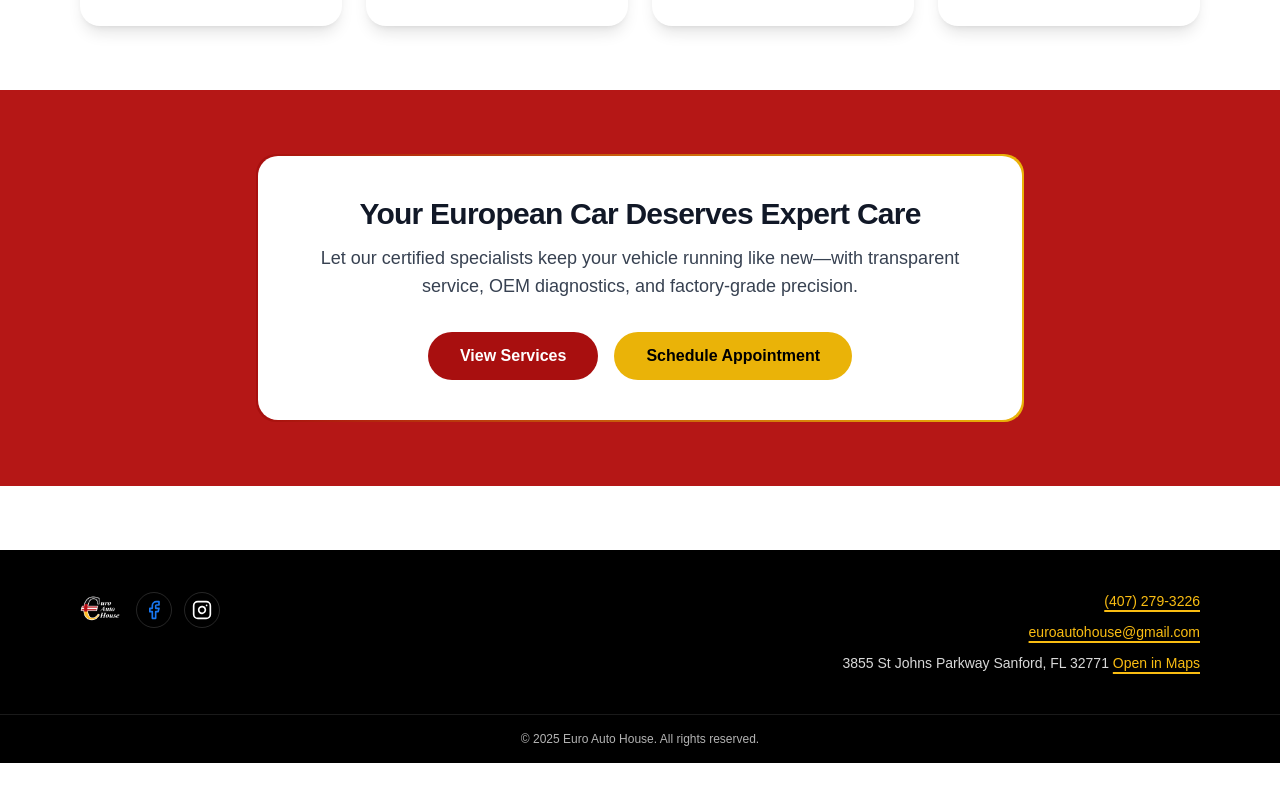
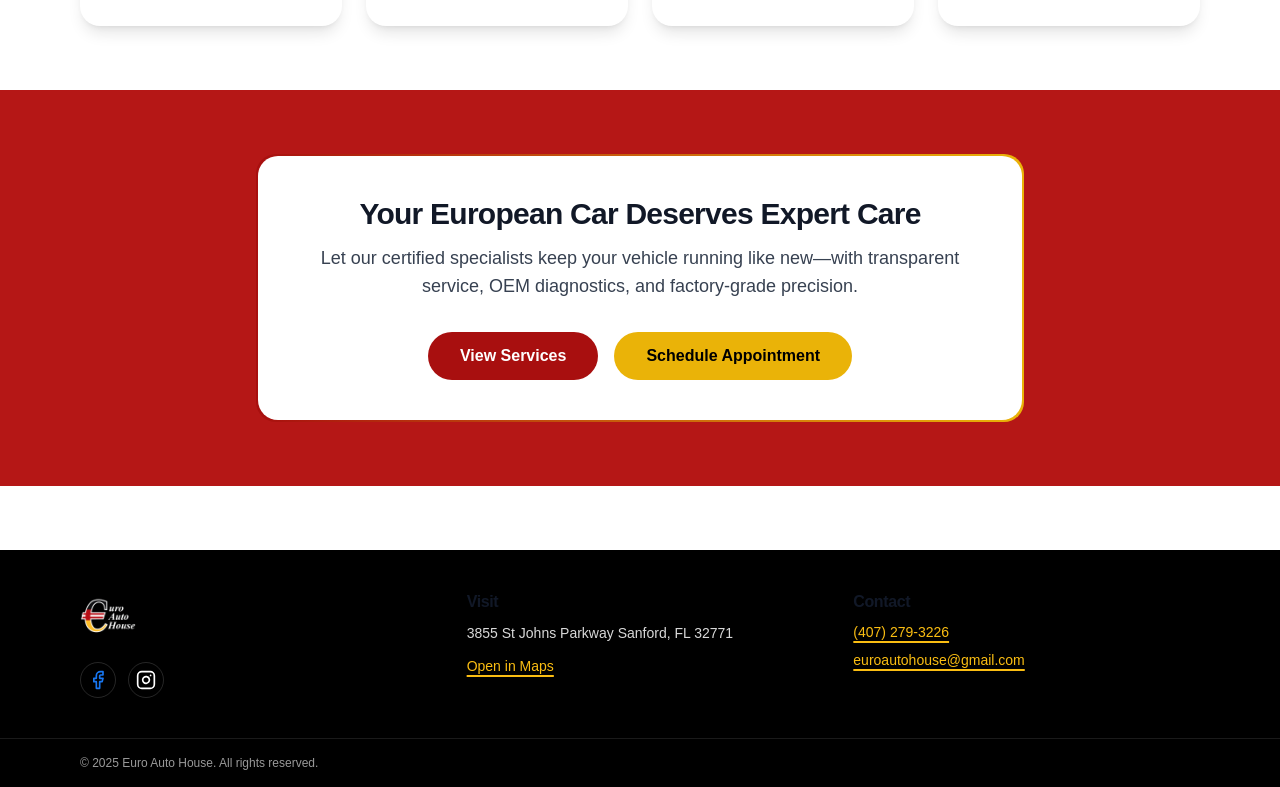
Before and after one commit to genghisjuan/euroautohouse, a Next.js app: page / in a window 1280 px wide. Shown: the part 1100-1887 px from the top of the page. Before the commit the page ends 1863 px from the top, so only its background shows below. Built offline with nearby package versions, Linux system fonts and the light colour scheme.

Commit message:
Update Footer.jsx

```diff
--- a/components/Footer.jsx
+++ b/components/Footer.jsx
@@ -1,33 +1,33 @@
 // components/Footer.jsx
 import Image from "next/image";
-import Link from "next/link";
 import { SITE } from "@/config/site.config";
 import { Facebook, Instagram } from "lucide-react";
 
 export default function Footer() {
   return (
     <footer role="contentinfo" className="mt-16 bg-black text-white">
-      {/* Main row */}
-      <div className="container-tight py-10 flex flex-col md:flex-row items-center md:items-start justify-between gap-8">
-        {/* Left: logo with socials to the right */}
-        <div className="flex items-center gap-4">
+      {/* Top */}
+      <div className="container-tight py-10 grid gap-10 md:grid-cols-12 items-start">
+        {/* Brand + Social */}
+        <div className="md:col-span-4">
           <Image
-            src="/logo.png"
+            src="/logo.png" // make sure /public/logo.png exists
             alt={SITE.businessName}
-            width={160}
-            height={50}
-            className="h-10 w-auto object-contain"
+            width={220}
+            height={70}
+            className="h-14 w-auto object-contain"
             priority={false}
           />
-          <div className="flex items-center gap-3">
+          {/* Socials */}
+          <div className="mt-4 flex items-center gap-3">
             {SITE?.social?.facebook && (
               <a
                 href={SITE.social.facebook}
                 target="_blank"
                 rel="noreferrer"
                 aria-label="Facebook"
+                className="inline-flex h-9 w-9 items-center justify-center rounded-full border border-white/15 hover:bg-white/10 transition"
                 title="Facebook"
-                className="inline-flex h-9 w-9 items-center justify-center rounded-full border border-white/15 hover:bg-white/10 transition"
               >
                 <Facebook className="h-5 w-5 text-[#1877F2]" />
               </a>
@@ -38,8 +38,8 @@ export default function Footer() {
                 target="_blank"
                 rel="noreferrer"
                 aria-label="Instagram"
+                className="inline-flex h-9 w-9 items-center justify-center rounded-full border border-white/15 hover:bg-white/10 transition"
                 title="Instagram"
-                className="inline-flex h-9 w-9 items-center justify-center rounded-full border border-white/15 hover:bg-white/10 transition"
               >
                 <Instagram className="h-5 w-5 text-white" />
               </a>
@@ -47,41 +47,52 @@ export default function Footer() {
           </div>
         </div>
 
-        {/* Right: phone, email, address (right-aligned on desktop, centered on mobile) */}
-        <div className="text-center md:text-right text-sm">
-          <p className="mb-2">
+        {/* Visit */}
+        <div className="md:col-span-4">
+          <h3 className="text-base font-semibold tracking-tight mb-2">Visit</h3>
+          <address className="not-italic text-sm text-white/85 leading-relaxed">
+            {SITE.address}
+          </address>
+          <p className="mt-2">
+            <a
+              href={SITE.mapUrl}
+              target="_blank"
+              rel="noreferrer"
+              className="text-[var(--color-accent)] underline underline-offset-4 decoration-2 hover:opacity-90 text-sm"
+            >
+              Open in Maps
+            </a>
+          </p>
+        </div>
+
+        {/* Contact */}
+        <div className="md:col-span-4">
+          <h3 className="text-base font-semibold tracking-tight mb-2">Contact</h3>
+          <ul className="space-y-2 text-sm">
+            <li>
               <a
                 href={`tel:${SITE.phone.replace(/[^\d]/g, "")}`}
                 className="text-[var(--color-accent)] underline underline-offset-4 decoration-2 hover:opacity-90"
               >
                 {SITE.phone}
               </a>
-          </p>
-          <p className="mb-2">
+            </li>
+            <li>
               <a
                 href={`mailto:${SITE.email}`}
                 className="text-[var(--color-accent)] underline underline-offset-4 decoration-2 hover:opacity-90 break-all"
               >
                 {SITE.email}
               </a>
-          </p>
-          <p className="text-white/85">
-            {SITE.address}{" "}
-            <Link
-              href={SITE.mapUrl}
-              target="_blank"
-              className="text-[var(--color-accent)] underline underline-offset-4 decoration-2 hover:opacity-90"
-            >
-              Open in Maps
-            </Link>
-          </p>
+            </li>
+          </ul>
         </div>
       </div>
 
-      {/* Bottom bar: centered copyright only */}
+      {/* Bottom bar */}
       <div className="border-t border-white/10">
-        <div className="container-tight py-4 text-center text-xs text-white/70">
-          © {new Date().getFullYear()} {SITE.businessName}. All rights reserved.
+        <div className="container-tight py-4 text-xs text-white/60 flex flex-col md:flex-row items-center justify-between gap-2">
+          <span>© {new Date().getFullYear()} {SITE.businessName}. All rights reserved.</span>
         </div>
       </div>
     </footer>
```
Lines whose indentation alone changed are shown as unchanged.
